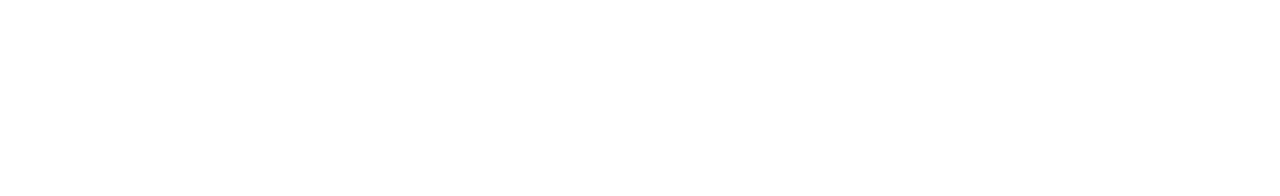
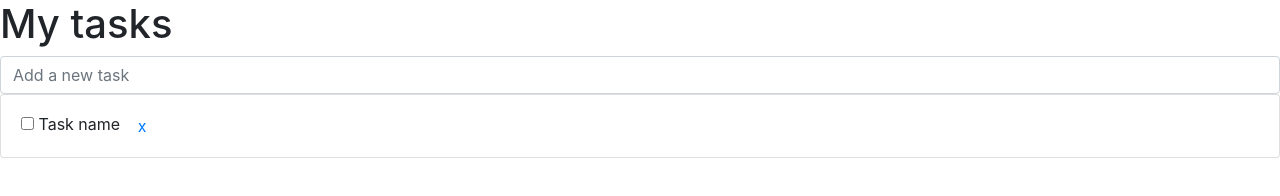
Before and after one commit to shevchu/to-do-app, a plain HTML site: page src/index.html in a window 1280 px wide. Drawn offline with nearby package versions, Linux system fonts and the light colour scheme.

Commit message:
добавлена верстка, подключены стили bootstap

```diff
--- a/src/index.html
+++ b/src/index.html
@@ -3,9 +3,30 @@
 <head>
     <meta charset="UTF-8">
     <meta name="viewport" content="width=device-width, initial-scale=1.0">
+    <link rel="stylesheet" href="https://stackpath.bootstrapcdn.com/bootstrap/4.5.0/css/bootstrap.min.css" integrity="sha384-9aIt2nRpC12Uk9gS9baDl411NQApFmC26EwAOH8WgZl5MYYxFfc+NcPb1dKGj7Sk" crossorigin="anonymous">
     <title>To do app</title>
 </head>
 <body>
+    <div class="tasks">
+        <header>
+            <h1 class="title">My tasks</h1>
+        </header>
+        <main>
+            <input
+                type="text"
+                class="form-control add-task"
+                placeholder="Add a new task"
+            >
+            <ul class="list-group task-list">
+                <li class="list-group-item task">
+                    <input type="checkbox">
+                    <span class="task__name"> Task name </span>
+                    <button class="btn btn-link task__delete">x</button>
+                </li>
+            </ul>
+        </main>
+    </div>
+
 
 </body>
 </html>
```
